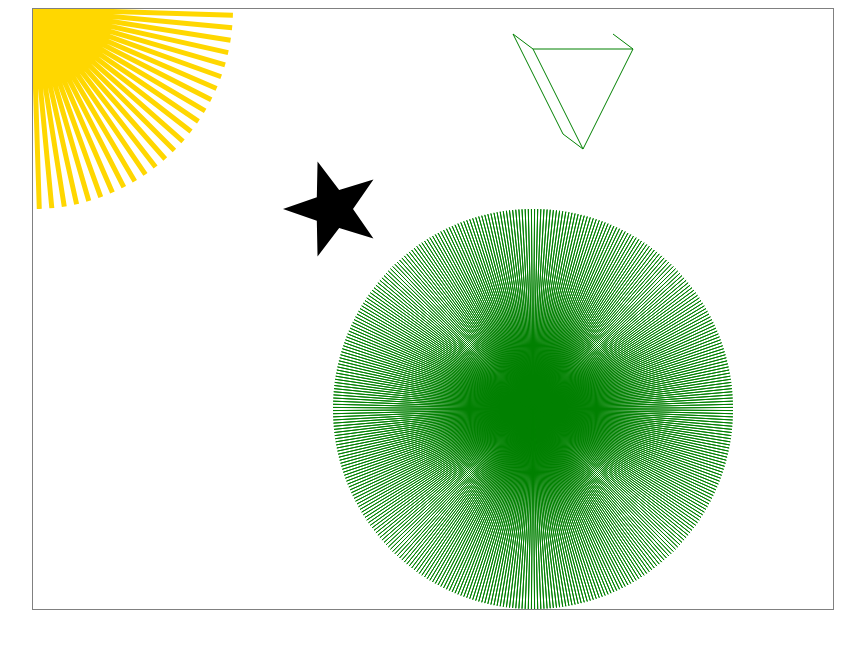
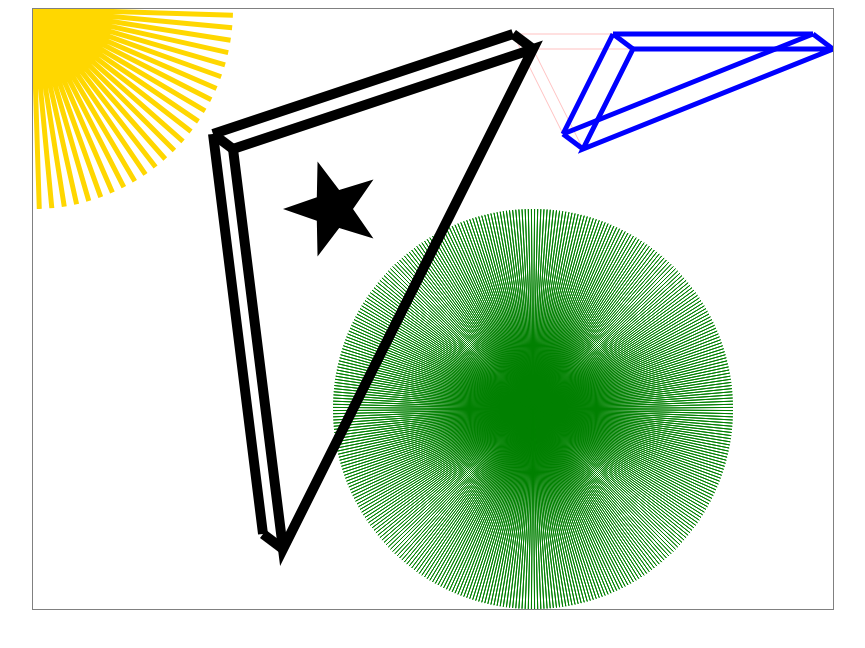
Before and after one commit to TRK856/Draw-Functions-Assignment, a plain HTML site: page index.html in a window 1280 px wide. Shown: the whole page, without its empty margins (207-1072 px from the left). Drawn offline with Linux system fonts and the light colour scheme.

Commit message:
more improvements

```diff
--- a/index.html
+++ b/index.html
@@ -1,7 +1,7 @@
 <!DOCTYPE html>
 <html lang="en">
   <head>
-    <meta charset="UTF-8" />
+    <meta charset="UTF-8"/>
     <meta name="viewport" content="width=device-width, initial-scale=1.0" />
     <meta http-equiv="X-UA-Compatible" content="ie=edge" />
     <title>Static Template</title>
@@ -10,6 +10,7 @@
   <body>
     <canvas id="my-canvas"></canvas>
 
-    <script src="lol.js"></script>
+    <script src="function.js"></script>
+    <script src="execute.js"></script>
   </body>
 </html>
--- a/lol.js
+++ /dev/null
@@ -1,108 +0,0 @@
-let cnv = document.getElementById("my-canvas");
-let ctx = cnv.getContext("2d");
-
-cnv.width = 800;
-cnv.height = 600;
-
-fill("black")
-stroke("green", 2)
-drawAStar(300, 200, 5, 50, 20, [true, false]);
-
-fill("gold")
-stroke("gold",5)
-drawAStar(0, 0, 100, 200, 0, [false, true]);
-
-fill("gold")
-stroke("green", 1)
-drawAStar(500, 400, 400, 200, 0, [false, true]);
-
-let x1 = 500, y1 = 40, x2 = 550, y2 = 140, x3 = 600, y3 = 40;
-
-triangle(500, 40, 550, 140, 600, 40, "stroke")
-line(500, 40, 500 - 20, 40 - 15)
-line(550, 140, 550 - 20, 140 - 15)
-line(600, 40, 600 - 20, 40 - 15)
-line(550 - 20, 140 - 15,  500 - 20, 40 - 15)
-
-function stroke(style, lineWidth) {
-  ctx.strokeStyle = style;
-  ctx.lineWidth = lineWidth
-}
-
-function fill(style) {
-  ctx.fillStyle = style;
-}
-
-function line(x1, y1, x2, y2) {
-  ctx.beginPath();
-  ctx.moveTo(x1, y1);
-  ctx.lineTo(x2, y2);
-  ctx.stroke();
-}
-
-function rect(x, y, w, h, mode) {
-  if (mode === "fill") {
-    ctx.fillRect(x, y, w, h);
-  } else if (mode === "stroke") {
-    ctx.filstrokeRect(x, y, w, h);
-  }
-}
-
-function circle(x, y, r, mode) {
-  ctx.beginPath();
-  ctx.arc(x, y, r, 0, 2 * Math.PI);
-  if (mode === "fill") {
-    ctx.fill();
-  } else if (mode === "stroke") {
-    ctx.stroke();
-  }
-}
-
-function text(message, x, y, mode) {
-  if (mode === "fill") {
-    ctx.fillText(message, x, y);
-  } else if (mode === "stroke") {
-    ctx.strokeText(message, x, y);
-  }
-}
-
-function triangle(x1, y1, x2, y2, x3, y3, mode) {
-  ctx.beginPath();
-  ctx.moveTo(x1, y1);
-  ctx.lineTo(x2, y2);
-  ctx.lineTo(x3, y3);
-  if (mode === "fill") {
-    ctx.fill();
-  } else if (mode === "stroke") {
-    ctx.closePath();
-    ctx.stroke();
-  }
-}
-
-function drawAStar(starCenterX, starCenterY, numberOfSpikes, outerDepth, innerDepth, [fill, stroke]) {
-  let
-    angle = 0,
-    step = Math.PI / numberOfSpikes;
-  ctx.beginPath();
-  for (let i = 0; i < numberOfSpikes; i++) {
-    angle += step;
-    x = starCenterX + Math.cos(angle) * outerDepth;
-    y = starCenterY + Math.sin(angle) * outerDepth;
-    ctx.lineTo(x, y);
-
-    angle += step;
-    x = starCenterX + Math.cos(angle) * innerDepth;
-    y = starCenterY + Math.sin(angle) * innerDepth;
-    ctx.lineTo(x, y);
-  }
-  if (fill === true && stroke === true){
-    ctx.fill();
-    ctx.closePath();
-    ctx.stroke()
-  } else if (stroke === true) {
-    ctx.closePath();
-    ctx.stroke();
-  } else if (fill === true) {
-    ctx.fill();
-  }
-}
```
